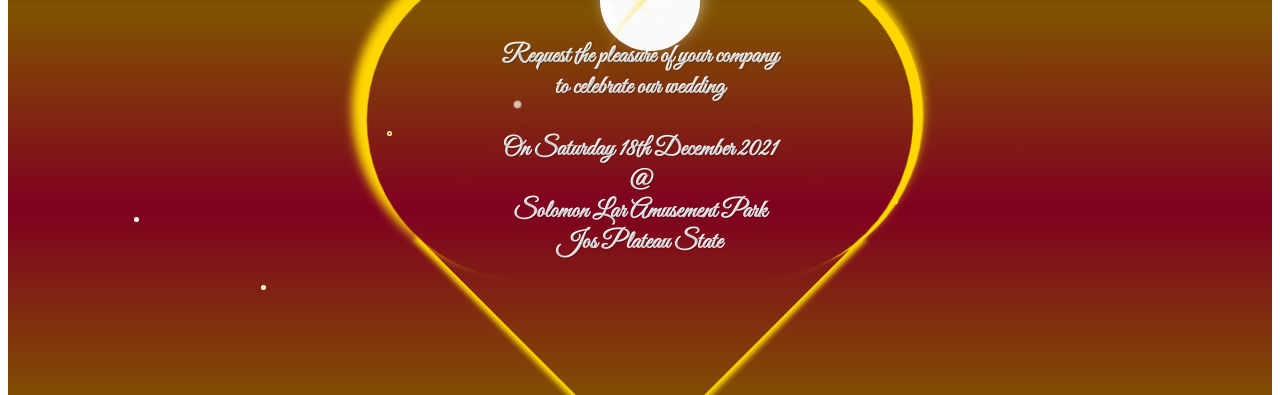
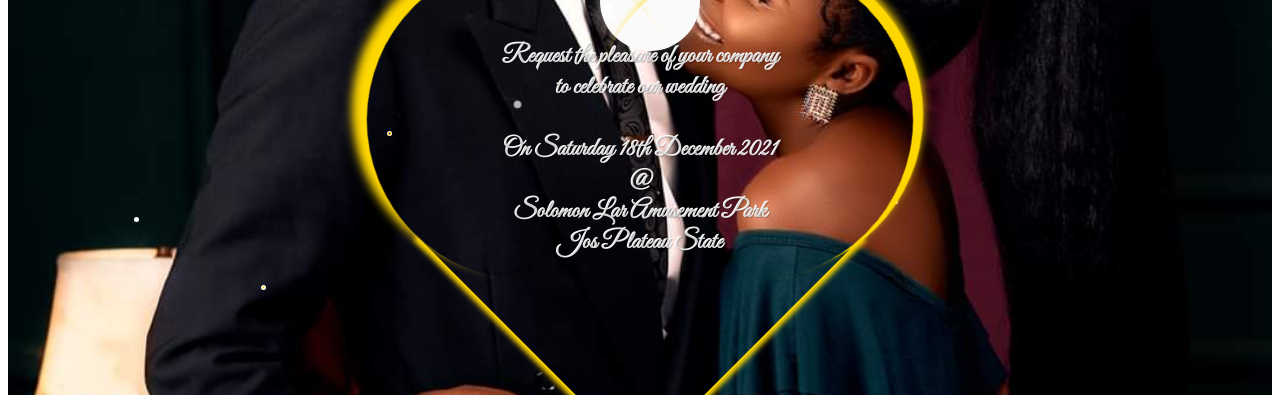
Before and after one commit to techenthusiast29/RhamIsi2021, a plain HTML site: page index.html in a window 1280 px wide. Shown: the part 199-594 px from the top of the page. Drawn offline with Linux system fonts and the light colour scheme.

Commit message:
Add files via upload

```diff
--- a/rham.css
+++ b/rham.css
@@ -20,6 +20,10 @@ main {
     max-width: 100vw;
     height: 100vh;
     background: linear-gradient(#000, #805300, #800020, #805300, #000);
+    background: url(media/rham.jpg);
+    background-repeat: no-repeat;
+    background-position: center;
+    background-size: cover;
 }
 
 .olatomi {
```
